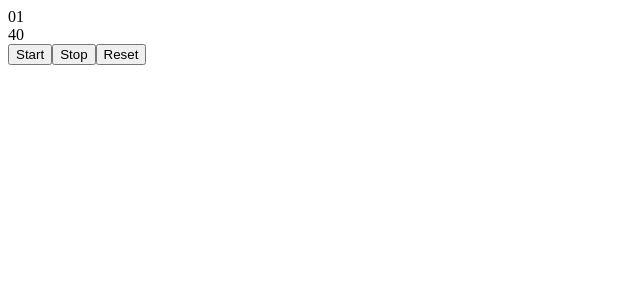
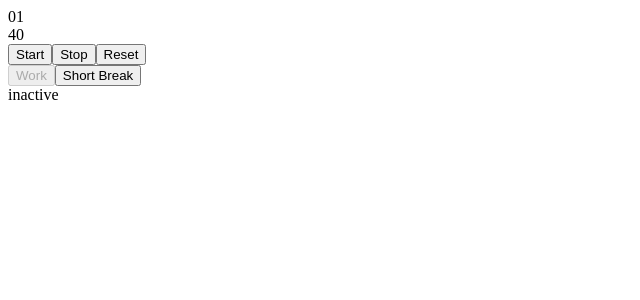
Before and after one commit to vupdivup/morp, a React (Vite) app: page / in a window 1280 px wide. Shown: the top 300 px of the page, without its empty margins (0-640 px from the left). Built offline with nearby package versions, Linux system fonts and the light colour scheme.

Commit message:
add preset buttons

```diff
--- /dev/null
+++ b/src/PresetButton.jsx
@@ -0,0 +1,10 @@
+export function PresetButton({ idx, name, presetIdx, setPresetIdx }) {
+    return (
+        <button
+            disabled={idx === presetIdx}
+            onClick={() => setPresetIdx(idx)}
+        >
+            {name}
+        </button>
+    );
+}
--- /dev/null
+++ b/src/PresetMenu.jsx
@@ -0,0 +1,17 @@
+import { PresetButton } from "./PresetButton";
+
+export function PresetMenu({ presets, presetIdx, setPresetIdx }) {
+    return (
+        <div>
+            {presets.map((p, i) =>
+                <PresetButton
+                    key={i}
+                    idx={i}
+                    name={p.name}
+                    presetIdx={presetIdx}
+                    setPresetIdx={setPresetIdx}
+                />
+            )}
+        </div>
+    );
+}
--- a/src/Timer.jsx
+++ b/src/Timer.jsx
@@ -1,22 +1,31 @@
 import { useState } from "react";
 import { TimerControls } from "./TimerControls";
 import { Digits } from "./Digits";
+import { PresetMenu } from "./PresetMenu";
 
 export function TimerWrapper() {
-    const [preset, setPreset] = useState(30);
+    const [presetIdx, setPresetIdx] = useState(0);
     const [time, setTime] = useState(100);
-    const [active, setActive] = useState(false);
+    const [state, setState] = useState("inactive");
     const [worker, setWorker] = useState(null);
 
+    const presets = [
+        { name: "Work", duration: 25},
+        { name: "Short Break", duration: 100 }
+    ]
+
+    const presetDuration = presets[presetIdx]
     const minutes = Math.floor(time / 60);
     const seconds = Math.ceil(time % 60);
 
     function handleReset(e) {
-        setTime(preset);
+        setTime(presetDuration);
+        setState("inactive");
+        worker.terminate();
     }
 
     function handleStart(e) {
-        setActive(true);
+        setState("active");
 
         let workerURL = new URL("./worker.js", import.meta.url);
         let worker = new Worker(workerURL);
@@ -26,9 +35,8 @@ export function TimerWrapper() {
         setWorker(worker);
     }
 
-    function handleStop(e) {
-        setActive(false);
-
+    function handlePause(e) {
+        setState("paused");
         worker.terminate();
     }
 
@@ -41,10 +49,17 @@ export function TimerWrapper() {
             <Digits value={minutes} />
             <Digits value={seconds} />
             <TimerControls
-                handleStart = {handleStart}
-                handleStop = {handleStop}
+                timerState={state}
+                handleStart={handleStart}
+                handlePause={handlePause}
                 handleReset={handleReset}
             />
+            <PresetMenu
+                presets={presets}
+                presetIdx={presetIdx}
+                setPresetIdx={setPresetIdx}
+            />
+            {state}
         </div>
     )
 }
--- a/src/TimerControls.jsx
+++ b/src/TimerControls.jsx
@@ -1,8 +1,13 @@
-export function TimerControls({ handleStart, handleStop, handleReset }) {
+export function TimerControls({ timerState, handleStart, handlePause, handleReset }) {
     return (
         <div>
-            <button onClick={handleStart}>Start</button>
-            <button onClick={handleStop}>Stop</button>
+            <button
+                onClick={handleStart}
+                disabled={timerState === "active"}
+            >
+                Start
+            </button>
+            <button onClick={handlePause}>Stop</button>
             <button onClick={handleReset}>Reset</button>
         </div>
     )
```
